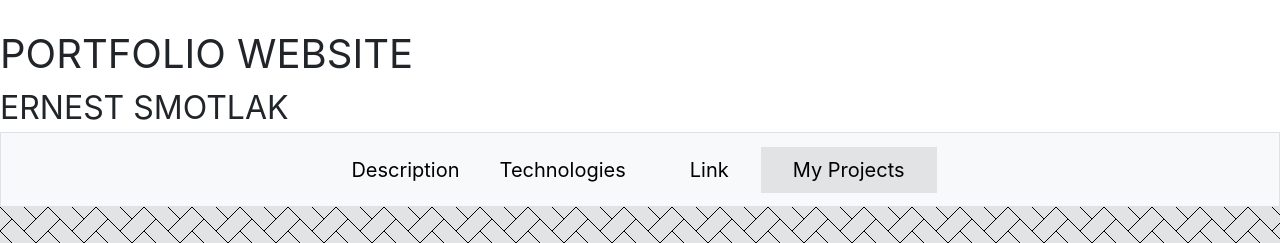
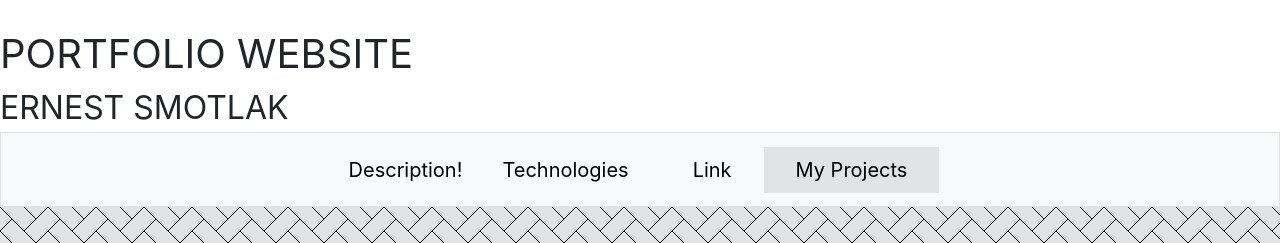
Before and after one commit to ernestsmotlak/portfolio, a React (Create React App) app: page / in a window 1280 px wide. Shown: the top 243 px of the page. Built offline with nearby package versions, Linux system fonts and the light colour scheme.

Commit message:
Check GPT for further instructions.
Signed-off-by: ernestsmotlak <ernestsmotlak@gmail.com>

```diff
--- a/src/Mobile/Navbar.js
+++ b/src/Mobile/Navbar.js
@@ -45,7 +45,7 @@
           >
             <ul className="navbar-nav ps-4 pe-4 fs-5">
               <a className="nav-link active" href="#">
-                Description
+                Description!
               </a>
               <li className="nav-item ps-4 pe-4">
                 <a className="nav-link active" aria-current="page" href="#">
```
